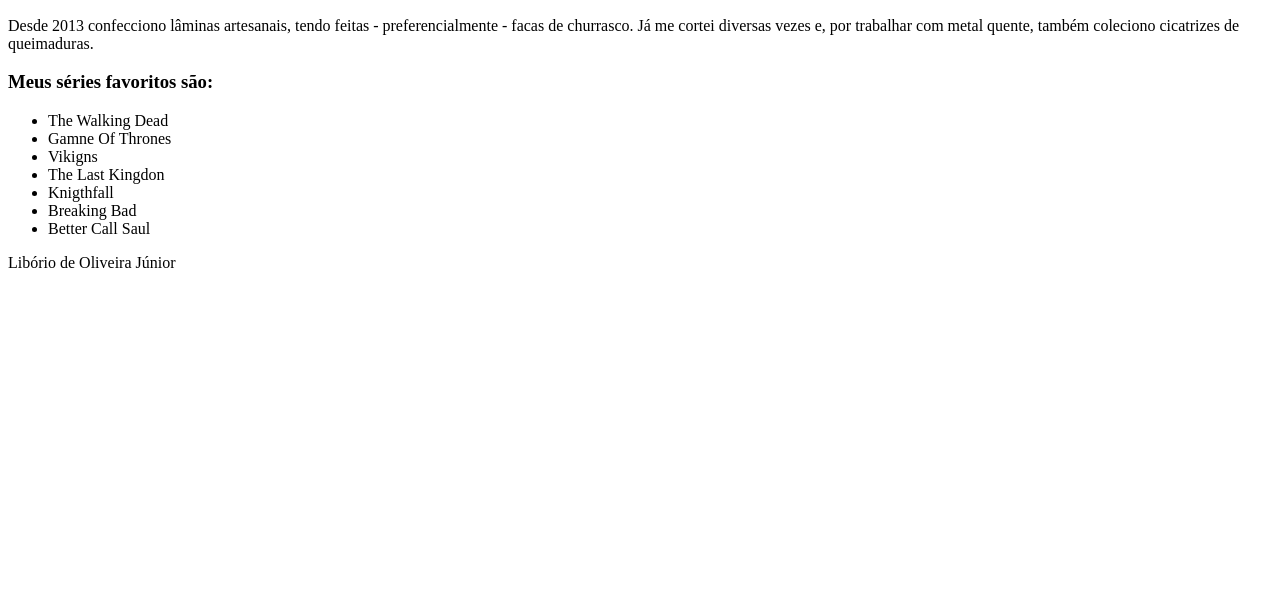
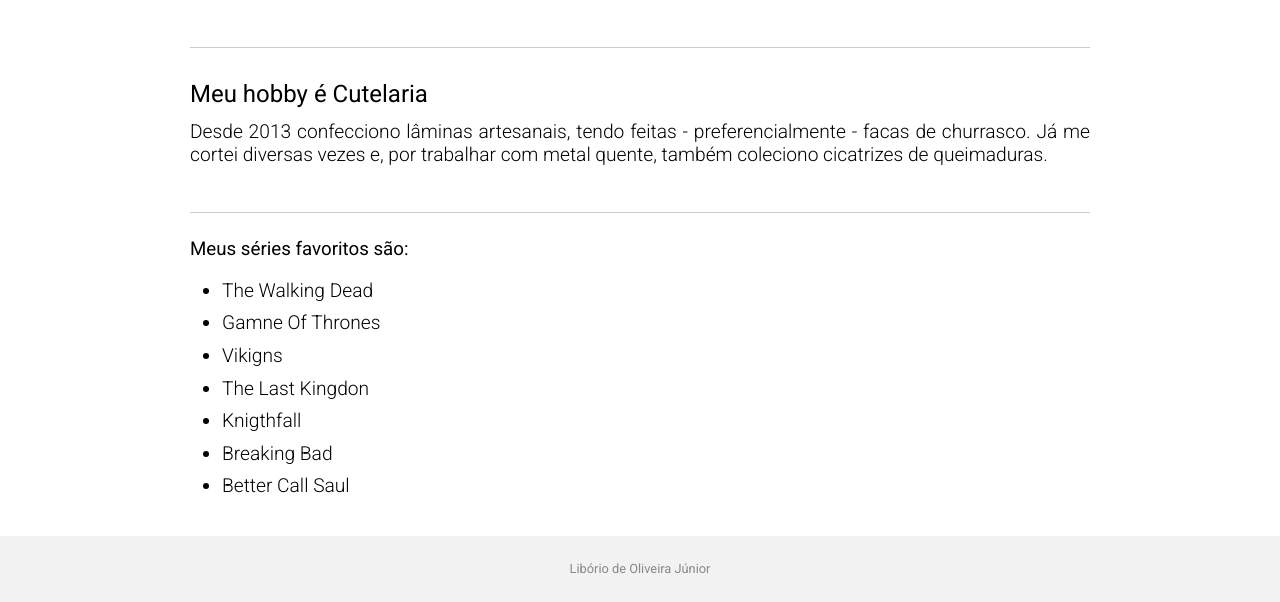
Before and after one commit to libajunior/DS1-2020, a plain HTML site: page meusite/index.html in a window 1280 px wide. Shown: the part 236-838 px from the top of the page. Before the commit the page ends 800 px from the top, so only its background shows below. Drawn offline with Linux system fonts and the light colour scheme.

Commit message:
Aula 19/03/2020

```diff
--- /dev/null
+++ b/meusite/estilo.css
@@ -0,0 +1,58 @@
+* {
+    margin: 0;
+    padding: 0;
+}
+body {
+    -webkit-font-smoothing: antialiased;
+    font-family: 'Roboto', sans-serif;
+}
+nav {
+    background-color: rgba(0,0,0,0.8);
+}
+
+.content,
+nav ul {
+    margin: 0 auto;
+    width: 900px;
+}
+.content {
+    margin-top: 2.5em;
+}
+
+.content > h1,
+.content > h2,
+.content > h3 {
+    font-weight: 500;
+    margin-bottom: 0.5em;
+}
+.content > h1 {
+    font-size: 2.3em;
+}
+.content > h2,
+.content > h3 {
+    border-top: 1px solid #ccc;
+    margin-top: 2.5em;
+    padding-top: 1.3em;
+
+}
+.content p,
+.content li {
+    font-size: 1.2em;
+    font-weight: 300;
+    text-align: justify;
+}
+.content li {
+    margin-bottom: 0.5em;
+}
+.content ul {
+    margin-top: 1.2em;
+    margin-left: 2em;
+}
+footer {
+    margin-top: 3em;
+    padding: 2em 0;
+    background-color: #f2f2f2;
+    color: #888;
+    font-size: 0.8em;
+    text-align: center;
+}
--- a/meusite/index.html
+++ b/meusite/index.html
@@ -3,6 +3,11 @@
 <head>
     <meta charset="utf-8">
     <title>Libório de Oliveira Júnior</title>
+
+    <link rel="stylesheet" href="https://fonts.googleapis.com/css?family=Roboto:300,400&display=swap">
+
+    <link rel="stylesheet" href="estilo.css">
+
 </head>
 <body>
 
@@ -15,7 +20,7 @@
         </ul>
     </nav>
 
-    <div>
+    <div class="content">
         <h1>Bem vindo a minha página</h1>
         <p>Eu sou um cara que é apaixonado por tecnologia e trabalho com ela há mais de 20 anos. Porém, poucos sabem que também sou apaixonado por lâminas, sejam facas, facões, canivetes ou espadas.</p>
 
```
